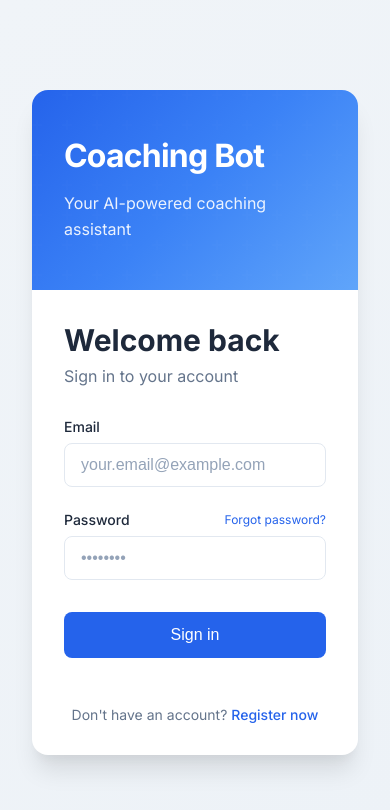
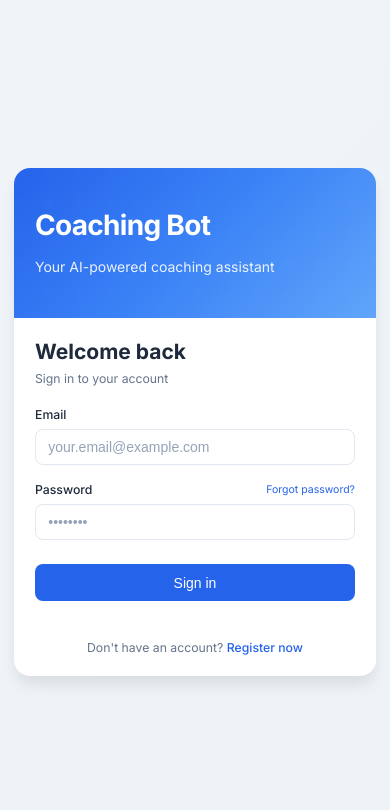
Before and after one commit to NeoDiuZ/Innovbridge, a Next.js app in the folder coach_bot/: page /login in a window 390 px wide. Shown: the top 810 px of the page. Built offline with nearby package versions, Linux system fonts and the light colour scheme.

Commit message:
Making mobile responsive and aesthetic

```diff
--- a/coach_bot/app/chat/page.js
+++ b/coach_bot/app/chat/page.js
@@ -126,7 +126,7 @@ export default function Chat() {
   }
 
   if (!user) {
-    return null; // Will redirect in useEffect
+    return null;
   }
 
   return (
--- a/coach_bot/app/globals.css
+++ b/coach_bot/app/globals.css
@@ -180,3 +180,154 @@ select:focus {
   margin-bottom: 0.5rem;
   font-weight: 500;
 }
+
+/* Responsive utilities */
+.hide-on-mobile {
+  display: initial;
+}
+
+.show-on-mobile {
+  display: none;
+}
+
+/* Small screens (phones) */
+@media (max-width: 640px) {
+  html {
+    font-size: 14px; /* Slightly smaller base font size on small screens */
+  }
+
+  .container {
+    padding: 0 0.75rem;
+  }
+
+  button,
+  .button {
+    padding: 0.625rem 1.25rem;
+    font-size: 0.9375rem;
+  }
+
+  input,
+  textarea,
+  select {
+    padding: 0.625rem 0.875rem;
+    font-size: 0.9375rem;
+  }
+
+  .card {
+    padding: 1.5rem;
+  }
+
+  .hide-on-mobile {
+    display: none;
+  }
+
+  .show-on-mobile {
+    display: initial;
+  }
+}
+
+/* Medium screens (tablets) */
+@media (min-width: 641px) and (max-width: 1024px) {
+  .container {
+    padding: 0 1.5rem;
+  }
+
+  .card {
+    padding: 1.75rem;
+  }
+}
+
+/* Mobile-friendly animations */
+@keyframes fadeIn {
+  from {
+    opacity: 0;
+  }
+  to {
+    opacity: 1;
+  }
+}
+
+@keyframes slideInUp {
+  from {
+    transform: translateY(10px);
+    opacity: 0;
+  }
+  to {
+    transform: translateY(0);
+    opacity: 1;
+  }
+}
+
+@keyframes pulse {
+  0% {
+    transform: scale(1);
+  }
+  50% {
+    transform: scale(1.05);
+  }
+  100% {
+    transform: scale(1);
+  }
+}
+
+.animate-fade-in {
+  animation: fadeIn 0.3s ease-out forwards;
+}
+
+.animate-slide-up {
+  animation: slideInUp 0.4s ease-out forwards;
+}
+
+.animate-pulse {
+  animation: pulse 1.5s infinite;
+}
+
+/* Reduce animations on devices that prefer reduced motion */
+@media (prefers-reduced-motion: reduce) {
+  * {
+    animation-duration: 0.01ms !important;
+    animation-iteration-count: 1 !important;
+    transition-duration: 0.01ms !important;
+    scroll-behavior: auto !important;
+  }
+}
+
+/* Touchscreen-specific improvements */
+@media (hover: none) and (pointer: coarse) {
+  /* Increase touch targets for better usability */
+  button,
+  .button,
+  input[type="submit"],
+  input[type="button"] {
+    min-height: 44px; /* Apple's recommended minimum touch target size */
+    min-width: 44px;
+  }
+
+  /* Add visual feedback for touch interactions */
+  button:active,
+  .button:active {
+    transform: scale(0.98);
+  }
+
+  /* Improve form controls for touchscreens */
+  input,
+  textarea,
+  select {
+    font-size: 16px; /* Prevent iOS zoom on focus */
+  }
+
+  /* Disable text selection on interactive elements for better touch UX */
+  button,
+  .button,
+  input[type="submit"],
+  input[type="button"] {
+    user-select: none;
+    -webkit-user-select: none;
+    -webkit-touch-callout: none;
+  }
+
+  /* Improve scrolling on touch devices */
+  .scroll-touch {
+    -webkit-overflow-scrolling: touch;
+  }
+}
--- a/coach_bot/app/layout.js
+++ b/coach_bot/app/layout.js
@@ -12,6 +12,22 @@ export default function RootLayout({ children }) {
         <title>Coaching Bot</title>
         <meta name="description" content="A coaching bot application with authentication" />
         <meta name="viewport" content="width=device-width, initial-scale=1.0, maximum-scale=1.0, user-scalable=no" />
+        <meta name="theme-color" content="#2563eb" />
+        <meta name="apple-mobile-web-app-capable" content="yes" />
+        <meta name="apple-mobile-web-app-status-bar-style" content="default" />
+        {/* Script to handle mobile viewport height issues with browser chrome */}
+        <script dangerouslySetInnerHTML={{
+          __html: `
+            // Fix for mobile 100vh issue with browser UI
+            function setVH() {
+              let vh = window.innerHeight * 0.01;
+              document.documentElement.style.setProperty('--vh', \`\${vh}px\`);
+            }
+            window.addEventListener('resize', setVH);
+            window.addEventListener('orientationchange', setVH);
+            setVH();
+          `
+        }} />
       </head>
       <body className={inter.className}>
         <AuthProvider>
--- a/coach_bot/app/login/login.module.css
+++ b/coach_bot/app/login/login.module.css
@@ -2,7 +2,8 @@
   display: flex;
   align-items: center;
   justify-content: center;
-  min-height: 100vh;
+  min-height: 100vh; /* Fallback */
+  min-height: calc(var(--vh, 1vh) * 100); /* Use the custom vh variable */
   padding: 2rem;
   background: linear-gradient(135deg, #f0f4f8 0%, #edf2f7 100%);
 }
@@ -227,3 +228,61 @@
     font-size: 1rem;
   }
 }
+
+/* Additional mobile improvements */
+@media (max-width: 640px) {
+  .loginContainer {
+    padding: 1rem;
+  }
+
+  .loginContentWrapper {
+    min-height: auto;
+    box-shadow: 0 10px 15px -3px rgba(0, 0, 0, 0.1);
+  }
+
+  .leftPanel {
+    padding: 1.5rem;
+    min-height: 150px;
+  }
+
+  .rightPanel {
+    padding: 1.5rem;
+  }
+
+  .formTitle {
+    font-size: 1.5rem;
+  }
+
+  .formSubtitle {
+    font-size: 0.875rem;
+    margin-bottom: 1.5rem;
+  }
+
+  .form {
+    gap: 1.25rem;
+  }
+
+  .formControl {
+    padding: 0.625rem 0.875rem;
+  }
+
+  .submitButton {
+    padding: 0.75rem;
+  }
+}
+
+/* For very small screens */
+@media (max-width: 380px) {
+  .loginContainer {
+    padding: 0.5rem;
+  }
+
+  .leftPanel,
+  .rightPanel {
+    padding: 1.25rem;
+  }
+
+  .brandTitle {
+    font-size: 1.75rem;
+  }
+}
--- a/coach_bot/app/register/register.module.css
+++ b/coach_bot/app/register/register.module.css
@@ -2,7 +2,8 @@
   display: flex;
   align-items: center;
   justify-content: center;
-  min-height: 100vh;
+  min-height: 100vh; /* Fallback */
+  min-height: calc(var(--vh, 1vh) * 100); /* Use the custom vh variable */
   padding: 2rem;
   background: linear-gradient(135deg, #f0f4f8 0%, #edf2f7 100%);
 }
@@ -240,3 +241,73 @@
     gap: 1.5rem;
   }
 }
+
+/* Additional mobile improvements */
+@media (max-width: 640px) {
+  .registerContainer {
+    padding: 1rem;
+  }
+
+  .registerContentWrapper {
+    min-height: auto;
+    box-shadow: 0 10px 15px -3px rgba(0, 0, 0, 0.1);
+  }
+
+  .leftPanel {
+    padding: 1.5rem;
+    min-height: 150px;
+  }
+
+  .rightPanel {
+    padding: 1.5rem;
+  }
+
+  .formContainer {
+    max-width: 100%;
+  }
+
+  .formTitle {
+    font-size: 1.5rem;
+  }
+
+  .formSubtitle {
+    font-size: 0.875rem;
+    margin-bottom: 1.5rem;
+  }
+
+  .form {
+    gap: 1.25rem;
+  }
+
+  .formControl {
+    padding: 0.625rem 0.875rem;
+  }
+
+  .submitButton {
+    padding: 0.75rem;
+  }
+
+  .termsAgreement {
+    font-size: 0.7rem;
+  }
+}
+
+/* For very small screens */
+@media (max-width: 380px) {
+  .registerContainer {
+    padding: 0.5rem;
+  }
+
+  .leftPanel,
+  .rightPanel {
+    padding: 1.25rem;
+  }
+
+  .brandTitle {
+    font-size: 1.75rem;
+  }
+
+  .formTitle {
+    font-size: 1.375rem;
+  }
+}
```
Also changed, not shown: coach_bot/app/chat/chat.module.css (+117 -1 lines).
